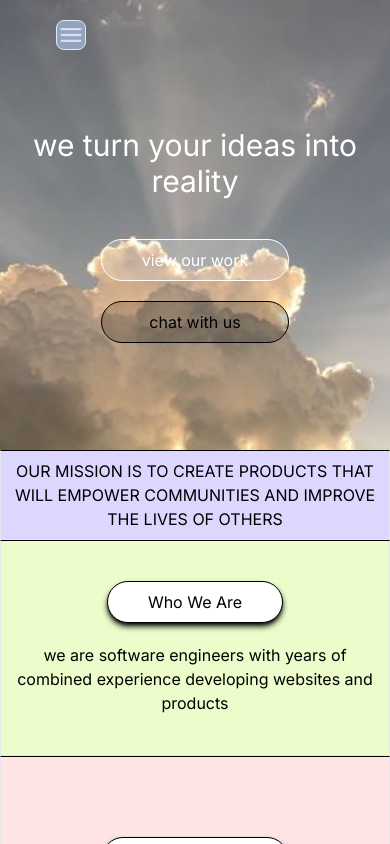
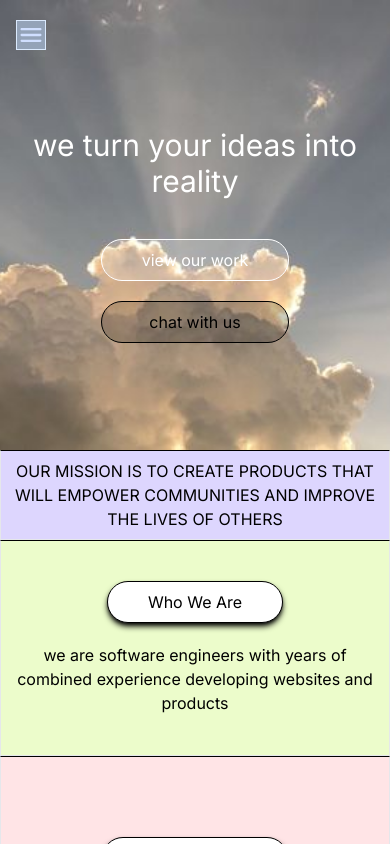
Before and after one commit to diniftryn/whiztech-portfolio, a Next.js app: page / in a window 390 px wide. Shown: the top 844 px of the page. Built offline with nearby package versions, Linux system fonts and the light colour scheme.

Commit message:
modify hamburger nav

```diff
--- a/components/Navbar.tsx
+++ b/components/Navbar.tsx
@@ -15,9 +15,9 @@ export default function Navbar() {
           onClick={() => {
             setMenuOpen(true);
           }}
-          className={`${isMenuOpen ? "hidden" : "flex px-10"}`}
+          className={`${isMenuOpen ? "hidden" : "flex"}`}
         >
-          <Image src="/hamburger-menu.svg" width={30} height={30} alt="Hamburger menu" className="block mt-5 md:hidden border border-blue-100 bg-slate-400 rounded-lg" />
+          <Image src="/hamburger-menu.svg" width={30} height={30} alt="Hamburger menu" className="block mt-5 md:hidden border border-blue-100 bg-slate-400" />
         </button>
 
         <ul className="flex-center max-md:hidden flex flex-row justify-between border-black border">
@@ -34,7 +34,7 @@ export default function Navbar() {
             onClick={() => {
               setMenuOpen(false);
             }}
-            className="flex px-20"
+            className="flex pt-3 px-3"
           >
             <AiOutlineClose />
           </button>
```
